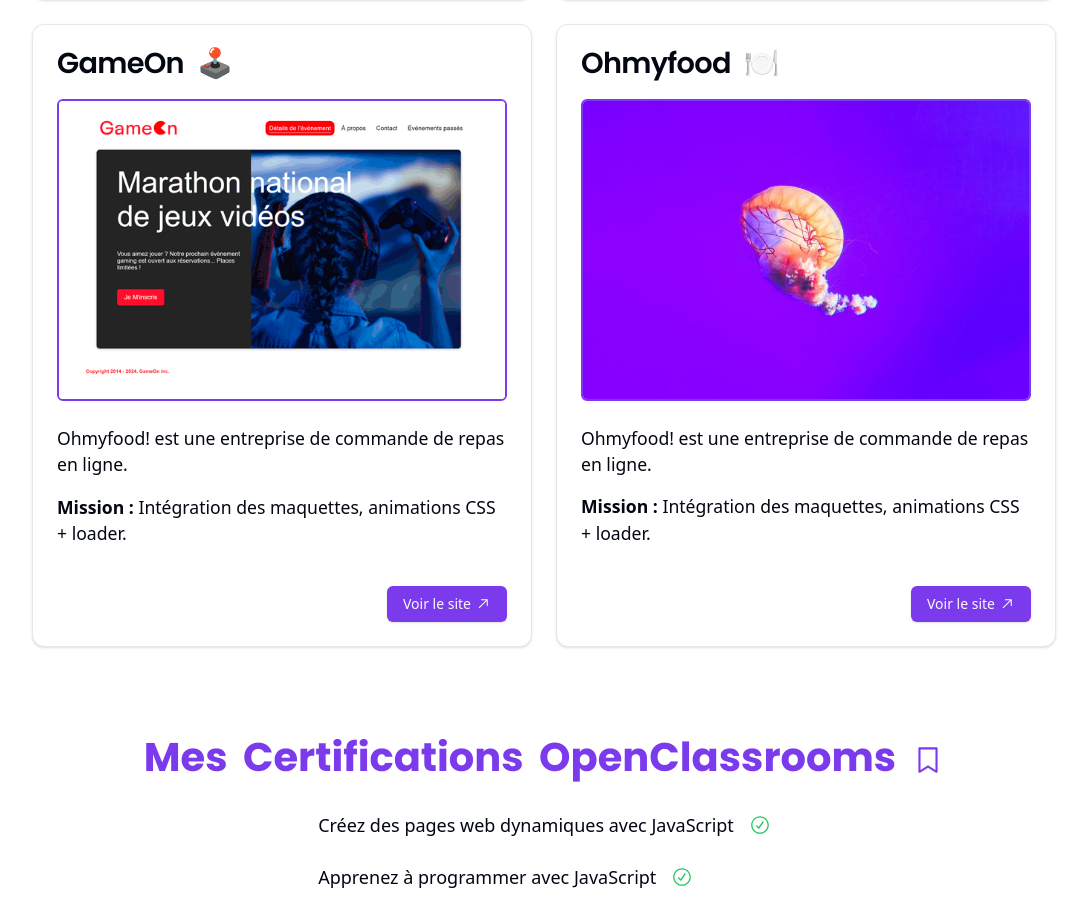
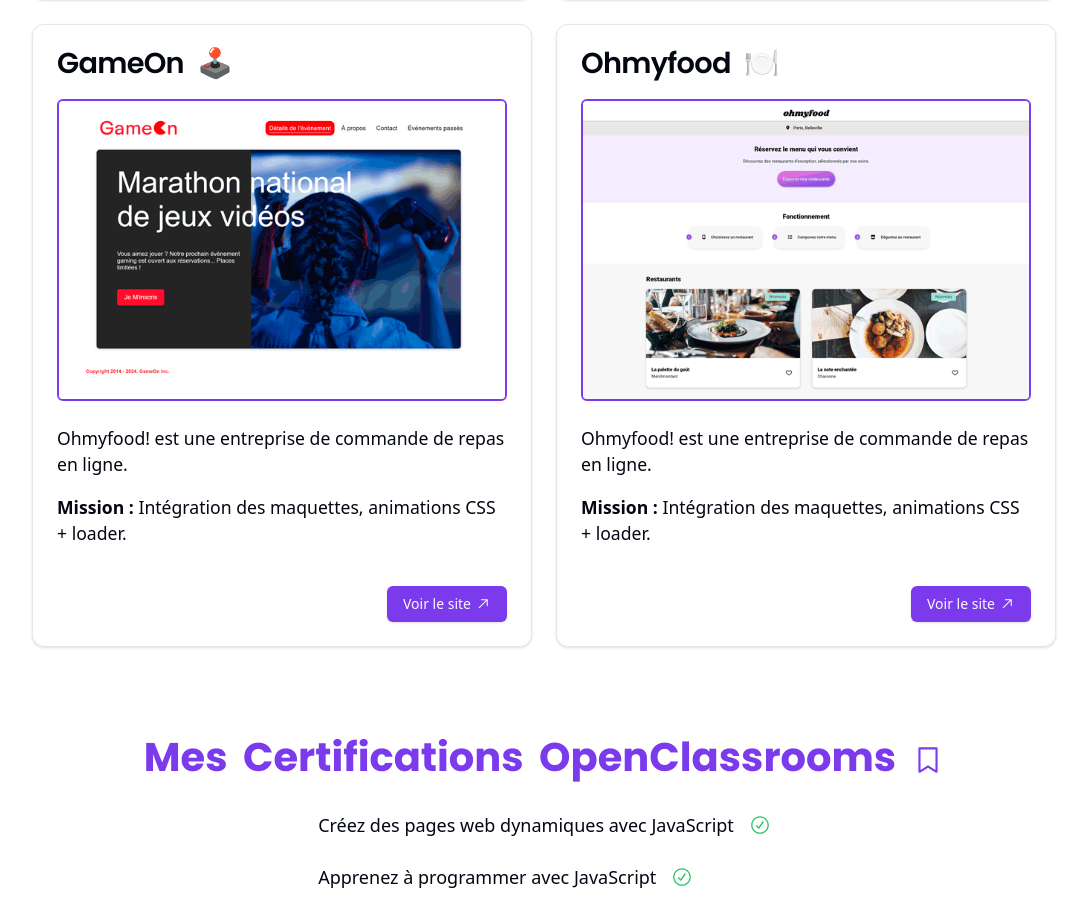
Before and after one commit to jujudev7/portfolio-juju, a Next.js app: page / in a window 1280 px wide. Shown: the part 1316-2214 px from the top of the page, without its empty margins (96-1183 px from the left). Built offline with nearby package versions, Linux system fonts and the light colour scheme.

Commit message:
gif Gameon & Ohmyfood

```diff
--- a/app/_components/Projects.tsx
+++ b/app/_components/Projects.tsx
@@ -123,7 +123,7 @@ export const Projects = () => {
                   decoding="async"
                   data-nimg="1"
                   className="w-auto object-cover transition-all hover:scale-110"
-                  src="jujudev7.jpg"
+                  src="ohmyfood.gif"
                 ></img>
               </div>
             </CardHeader>
```
Also changed, not shown: public/gameon.gif, public/ohmyfood.gif (added).
